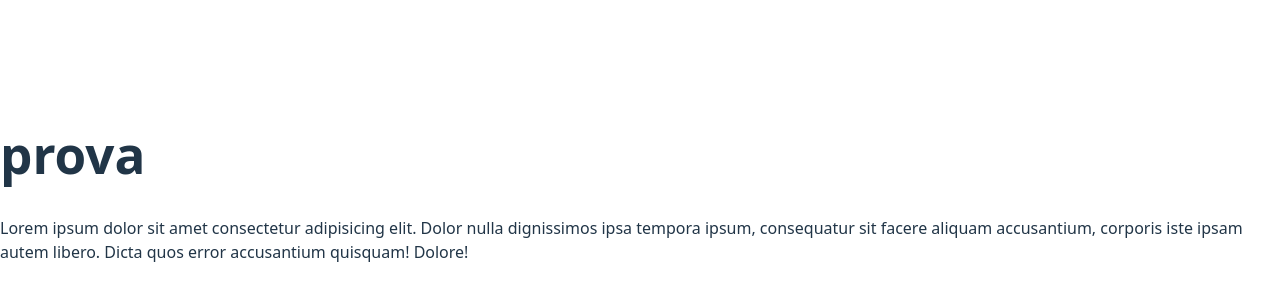
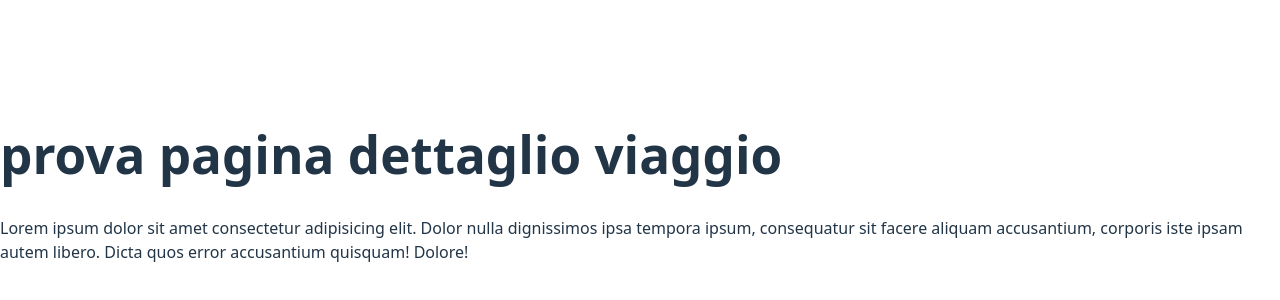
Before and after one commit to 0xMauriz/webapp-group-frontend, a React (Vite) app: page /travel/1 in a window 1280 px wide. Shown: the part 214-514 px from the top of the page. Built offline with nearby package versions, Linux system fonts and the light colour scheme.

Commit message:
flat: aggiunto layout

```diff
--- a/src/pages/Homepage.jsx
+++ b/src/pages/Homepage.jsx
@@ -1,7 +1,7 @@
 function Homepage() {
   return (
     <>
-      <h1>prova</h1>
+      <h1>prova homepage</h1>
       <p>
         Lorem ipsum dolor sit amet consectetur adipisicing elit. Dolor nulla
         dignissimos ipsa tempora ipsum, consequatur sit facere aliquam
--- a/src/pages/TravelDetail.jsx
+++ b/src/pages/TravelDetail.jsx
@@ -1,7 +1,7 @@
 function TravelDetail() {
   return (
     <>
-      <h1>prova</h1>
+      <h1>prova pagina dettaglio viaggio</h1>
       <p>
         Lorem ipsum dolor sit amet consectetur adipisicing elit. Dolor nulla
         dignissimos ipsa tempora ipsum, consequatur sit facere aliquam
```
Also changed, not shown: src/layout/MainLayout.jsx (added, +16 -0 lines).
